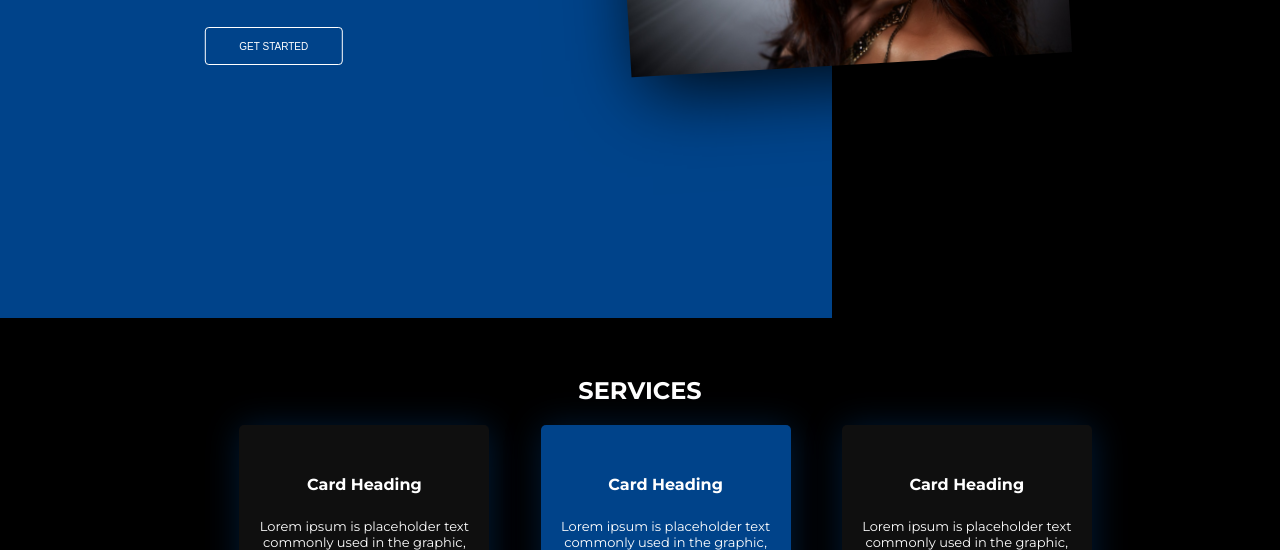
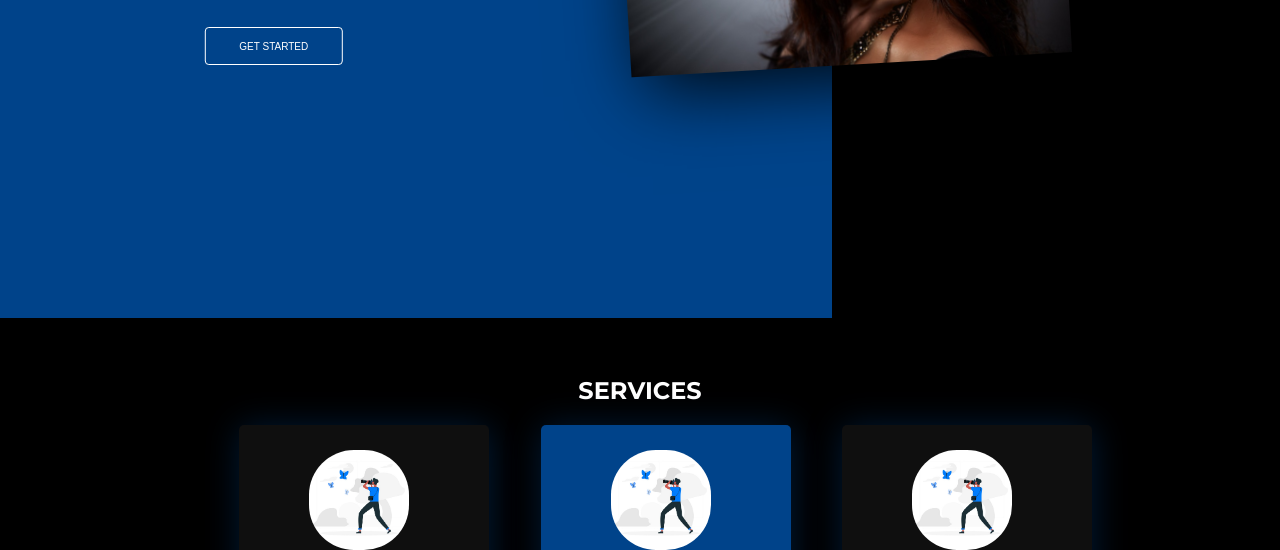
Before and after one commit to teamspillcode/spillcode, a plain HTML site: page index.html in a window 1280 px wide. Shown: the part 402-952 px from the top of the page. Drawn offline with nearby package versions, Linux system fonts and the light colour scheme; the site is published under a folder, as on GitHub Pages, so addresses that start at the root find nothing.

Commit message:
change services image file path

```diff
--- a/index.html
+++ b/index.html
@@ -64,7 +64,7 @@
         <h2 class="services-heading">Services</h2>
         <div class="services-grid">
           <div class="grid-cards grid-box-1">
-            <img src="/focus-concept.jpg" class="cards-img" alt="" />
+            <img src="images/focus-concept.jpg" class="cards-img" alt="" />
             <h4 class="card-heading">Card Heading</h4>
             <div class="card-body">
               <p class="card-body-text">
@@ -75,7 +75,7 @@
             </div>
           </div>
           <div class="grid-cards grid-box-2">
-            <img src="/focus-concept.jpg" class="cards-img" alt="" />
+            <img src="images/focus-concept.jpg" class="cards-img" alt="" />
             <h4 class="card-heading">Card Heading</h4>
             <div class="card-body">
               <p class="card-body-text">
@@ -86,7 +86,7 @@
             </div>
           </div>
           <div class="grid-cards grid-box-3">
-            <img src="/focus-concept.jpg" class="cards-img" alt="" />
+            <img src="images/focus-concept.jpg" class="cards-img" alt="" />
             <h4 class="card-heading">Card Heading</h4>
             <div class="card-body">
               <p class="card-body-text">
```
Also changed, not shown: images/focus-concept.jpg (renamed from focus-concept.jpg).
